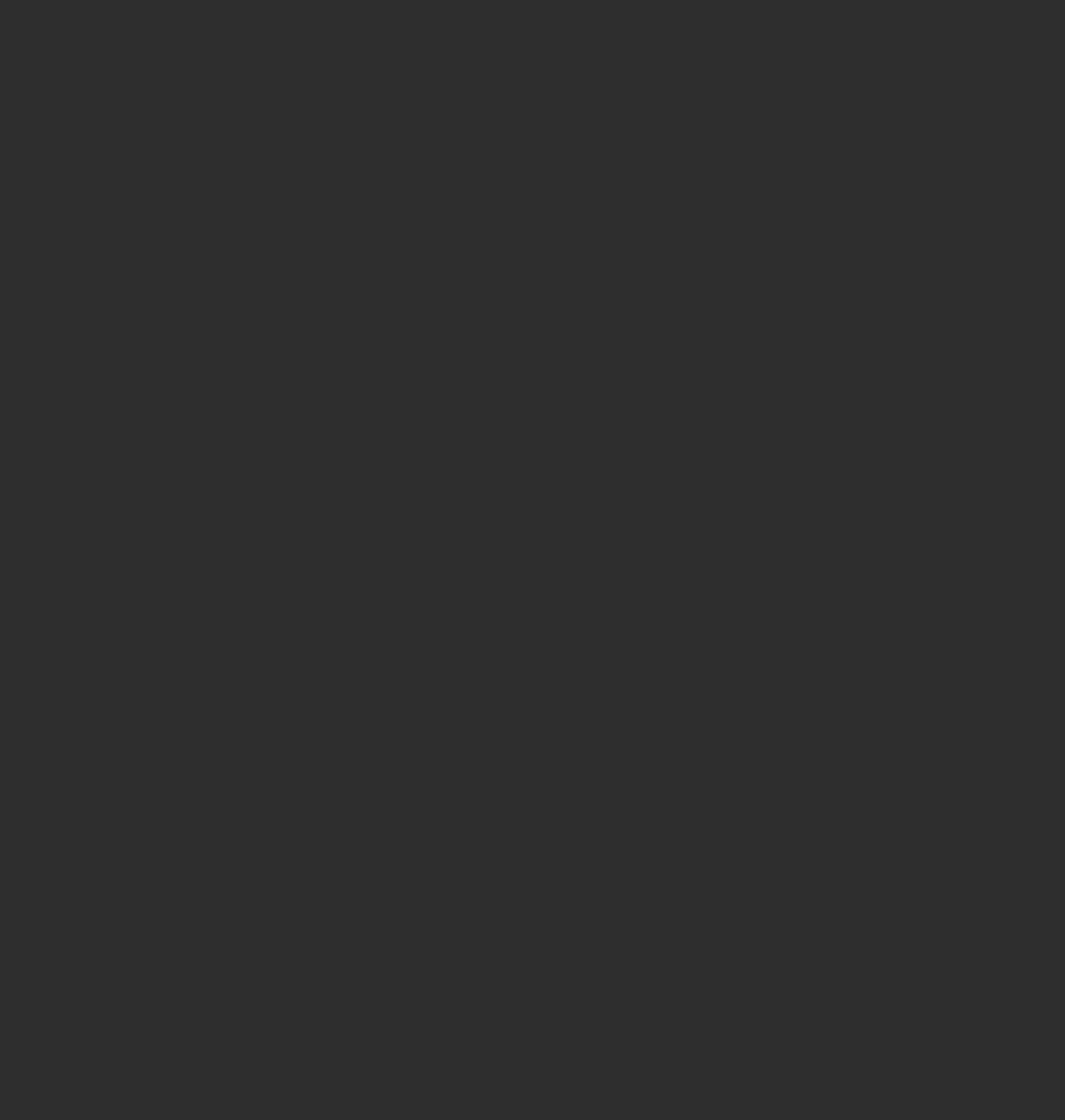
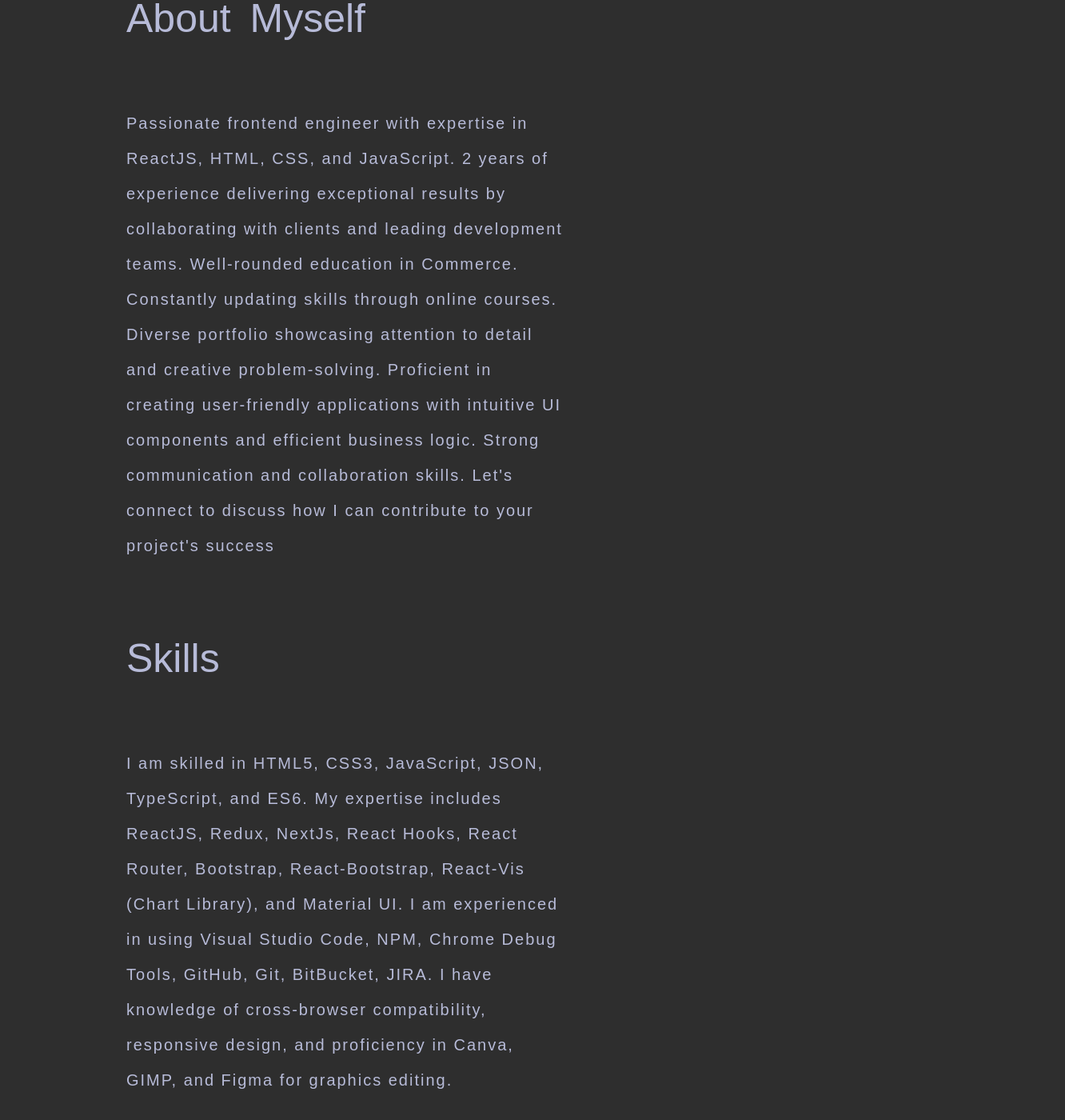
Before and after one commit to kunjan-c/Kunjan, a React (Create React App) app: page / in a window 1280 px wide. Shown: the part 834-2234 px from the top of the page at 80% size, 1332 px wide, since content can reach past the window. Before the commit the page ends 856 px from the top, so only its background shows below. Built offline with nearby package versions, Linux system fonts and the light colour scheme.

Commit message:
created basic homepage

```diff
--- a/src/App.css
+++ b/src/App.css
@@ -1,5 +1,5 @@
 :root {
-  --main-background-color: #2E2E2E;
+  --main-background-color: #2e2e2e;
   --main-color: #b7bbd8;
   --highlightedText: "Merriweather", serif;
 }
@@ -54,3 +54,31 @@ body {
   font-size: 14px;
   font-weight: normal;
 }
+.main-title {
+  font-size: 30px;
+  font-family: "Hind", sans-serif;
+  font-size: 50px;
+  word-spacing: 10px;
+}
+.summary {
+  font-size: 20px;
+  font-family: "Hind", sans-serif;
+  letter-spacing: 2px;
+  line-height: 2.2;
+}
+.summary-text-container {
+  width: 50%;
+  display: flex;
+  justify-content: flex-start;
+  /* align-items: center; */
+  height: 100%;
+  padding-top: 10vh;
+}
+
+.homepage-section-container {
+  height: 100vh;
+  display: flex;
+  flex-direction: column;
+  /* align-items: center; */
+  justify-content: flex-start;
+}
--- /dev/null
+++ b/src/Pages/about/about.css
@@ -0,0 +1,12 @@
+.about-container{
+padding: 30px 0px;
+}
+
+.about-text-container{
+    width: 60%;
+    display: flex;
+    justify-content: flex-start;
+    align-items: center;
+    height: 100%;
+
+}
--- /dev/null
+++ b/src/Pages/about/about.js
@@ -0,0 +1,22 @@
+import React from "react";
+import "./about.css";
+export default function About() {
+  return (
+    <div className="homepage-section-container">
+      <div className="main-title">About Myself</div>
+      <div className="summary-text-container">
+        <div className="summary">
+          Passionate frontend engineer with expertise in ReactJS, HTML, CSS, and
+          JavaScript. 2 years of experience delivering exceptional results by
+          collaborating with clients and leading development teams. Well-rounded
+          education in Commerce. Constantly updating skills through online
+          courses. Diverse portfolio showcasing attention to detail and creative
+          problem-solving. Proficient in creating user-friendly applications
+          with intuitive UI components and efficient business logic. Strong
+          communication and collaboration skills. Let's connect to discuss how I
+          can contribute to your project's success
+        </div>
+      </div>
+    </div>
+  );
+}
--- a/src/Pages/homepage/Homepage.js
+++ b/src/Pages/homepage/Homepage.js
@@ -2,11 +2,14 @@ import React, { Fragment } from "react";
 import kunjanImg from "asset/img/kunjan_img2 2.png";
 import "./homepage.css";
 import KLogo from "asset/img/k_logo.png";
+import About from "Pages/about/about";
+import Skills from "Pages/skillsPage/skills";
 
 export default function Homepage() {
   return (
     <Fragment>
-      <div className="homepage-container">
+      <div className="">
+        <div className="homepage-container homepage-section-container">
           <div className="homepage-intro">
             <div className="intro-text">Hi,</div>
             <div>
@@ -15,15 +18,21 @@ export default function Homepage() {
                 <img src={KLogo} className="K-text-intro" alt="kLogo"></img>
                 <span className="intro-text">unjan</span>
               </span>
-
             </div>
             <div>
-              <span className="intro-text">Web Developer</span>
+              <span className="web-developer-text">Web Developer</span>
             </div>
           </div>
           <div className="homepage-main-img">
-          <img className="homepage-k-Img" src={kunjanImg}></img>
+            <img
+              className="homepage-k-Img"
+              alt="homepage-k"
+              src={kunjanImg}
+            ></img>
           </div>
+        </div>
+        <About></About>
+        <Skills></Skills>
       </div>
     </Fragment>
   );
--- a/src/Pages/homepage/homepage.css
+++ b/src/Pages/homepage/homepage.css
@@ -22,3 +22,6 @@
 .K-text-intro{
 font-size: 80px;
 }
+.web-developer-text{
+    font-size: 70px;
+}
--- /dev/null
+++ b/src/Pages/skillsPage/skills.js
@@ -0,0 +1,20 @@
+import React from "react";
+
+export default function Skills() {
+  return (
+    <div className="homepage-section-container">
+      <div className="main-title">Skills</div>
+      <div className="summary-text-container">
+        <div className="summary">
+          I am skilled in HTML5, CSS3, JavaScript, JSON, TypeScript, and ES6. My
+          expertise includes ReactJS, Redux, NextJs, React Hooks, React Router,
+          Bootstrap, React-Bootstrap, React-Vis (Chart Library), and Material
+          UI. I am experienced in using Visual Studio Code, NPM, Chrome Debug
+          Tools, GitHub, Git, BitBucket, JIRA. I have knowledge of cross-browser
+          compatibility, responsive design, and proficiency in Canva, GIMP, and
+          Figma for graphics editing.
+        </div>
+      </div>
+    </div>
+  );
+}
```
Lines whose indentation alone changed are shown as unchanged.
